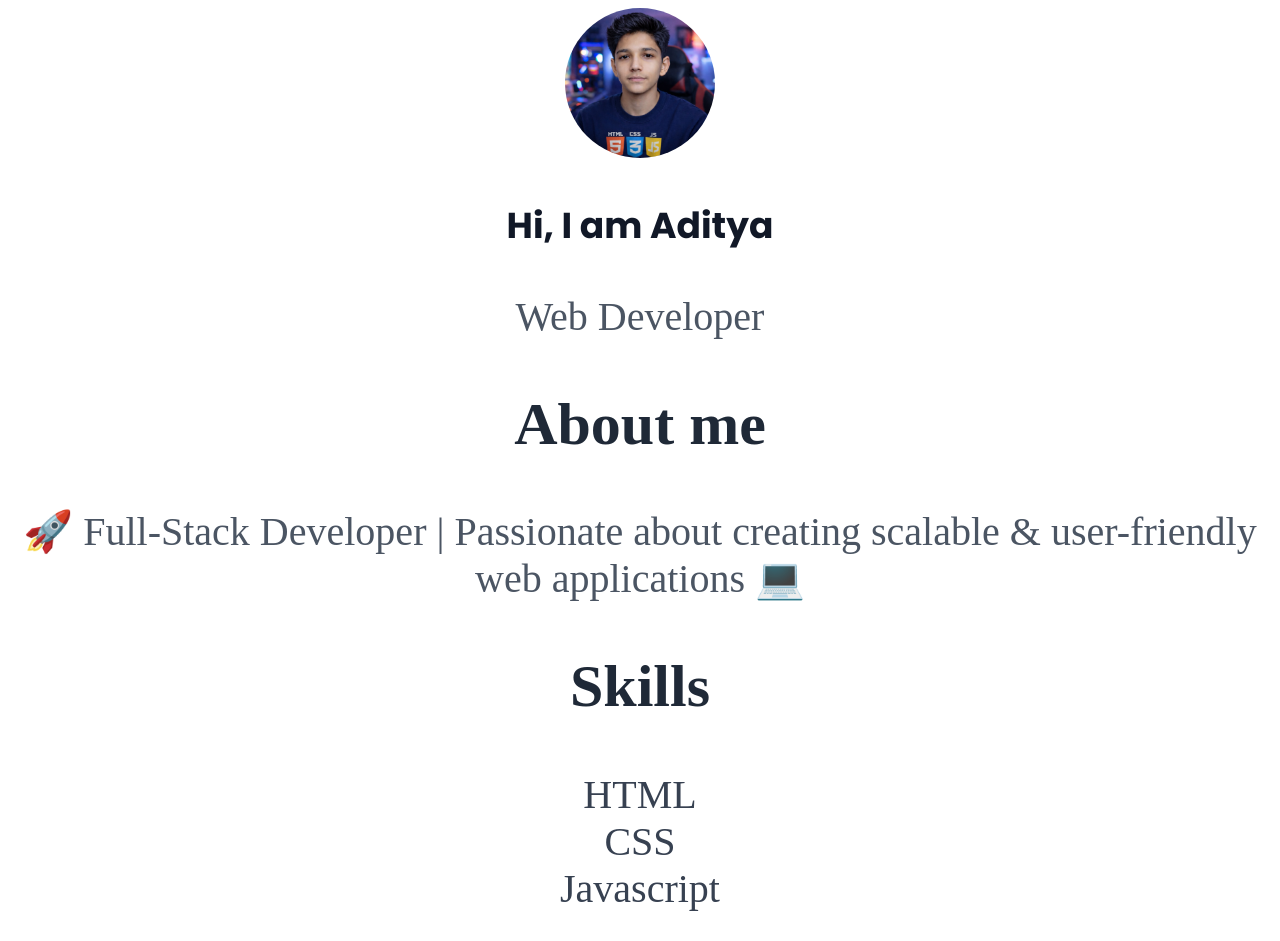
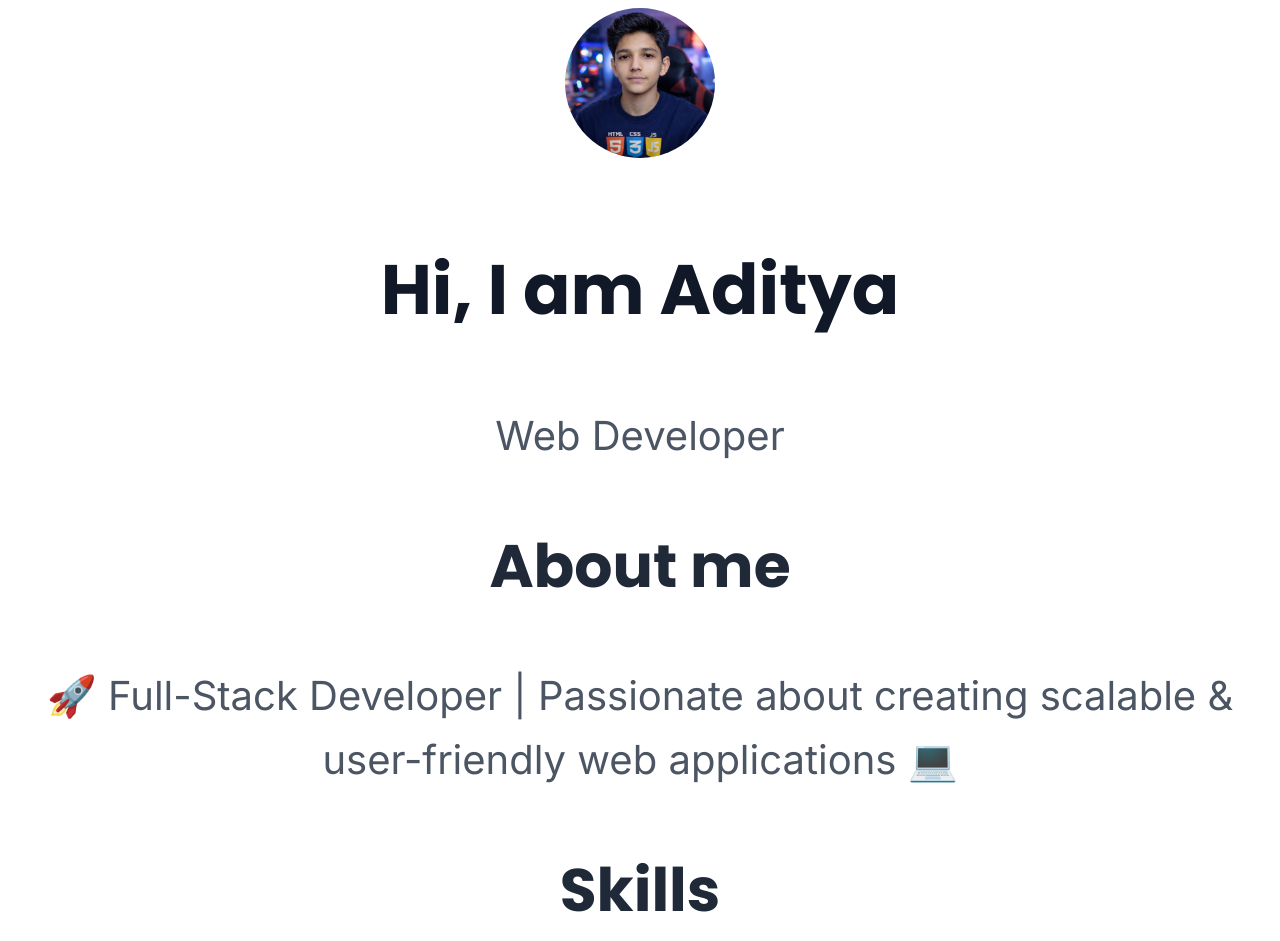
Before and after one commit to AdityaDevLabs/Portfolio, a plain HTML site: page index.html in a window 1280 px wide. Shown: the top 941 px of the page. Drawn offline with Linux system fonts and the light colour scheme.

Commit message:
Update style.css

```diff
--- a/style.css
+++ b/style.css
@@ -1,8 +1,6 @@
-@import url('https://fonts.googleapis.com/css2?family=Poppins:ital,wght@0,100;0,200;0,300;0,400;0,500;0,600;0,700;0,800;0,900;1,100;1,200;1,300;1,400;1,500;1,600;1,700;1,800;1,900&family=Roboto:ital,wght@0,10０..9００;1,1００..9００&display=swap');
-@import url('https://fonts.googleapis.com/css2?family=Inter:ital,opsz,wght@0,14..32,100..900;1,14..32,100..900&family=Poppins:ital,wght@0,100;0,200;0,300;0,400;0,500;0,600;0,700;0,800;0,900;1,100;1,200;1,300;1,400;1,500;1,600;1,700;1,800;1,900&family=Roboto:ital,wght@0,100..900;1,100..900&display=swap');
-
  body {
       color: #ffffff;
+      font-family: 'Inter', sans-serif;
     }
 
     img {
@@ -10,23 +8,19 @@ img {
     }
 
     h1 {
-    font-family: 'poppins', sans-serif;
-    font-size: 36px;
+      font-family: 'Poppins', sans-serif;
+      font-size: 70px;
       font-weight: 700;
       color: #111827;
-
-
-
     }
 
     h1:hover {
       color: #1d4ed8;
       text-shadow: #93c5fd 0px 0px 20px;
-
-
     }
 
     h2 {
+      font-family: 'Poppins', sans-serif;
       color: #1f2937;
     }
 
@@ -36,6 +30,7 @@ h2:hover {
     }
 
     p {
+      font-family: 'Inter', sans-serif;
       color: #4b5563;
     }
 
@@ -45,17 +40,16 @@ p:hover {
     }
 
     li {
+      font-family: 'Inter', sans-serif;
       color: #374151;
       list-style-position: outside;
     }
 
     ul {
-
       list-style-position: inside;
       text-align: center;
       padding: 0;
     }
-
 
     li:hover {
       color: #2563eb;
@@ -65,3 +59,15 @@ li:hover {
     div {
       font-size: 40px;
     }
+
+    body {
+      text-align: center;
+      line-height: 1.6;
+      text-align: center;
+
+    }
+
+    html {
+      font-size: 18px;
+      /* increase overall size */
+    }
```
Lines whose indentation alone changed are shown as unchanged.
